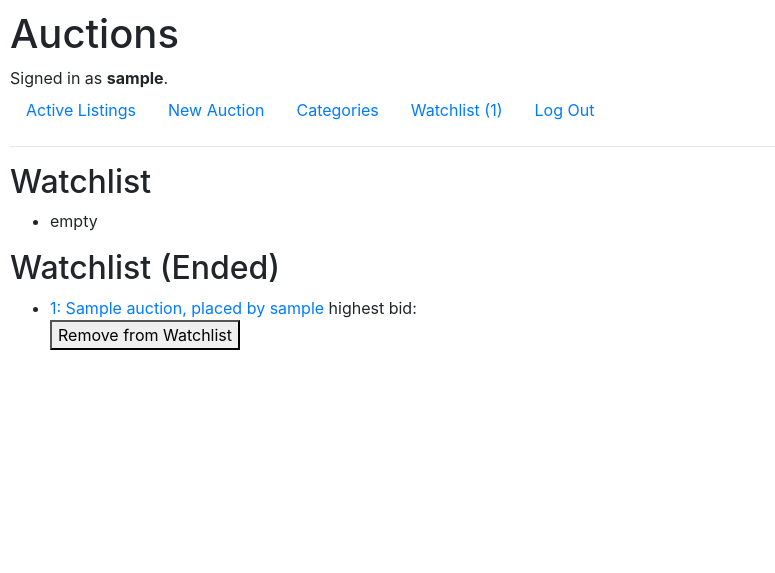
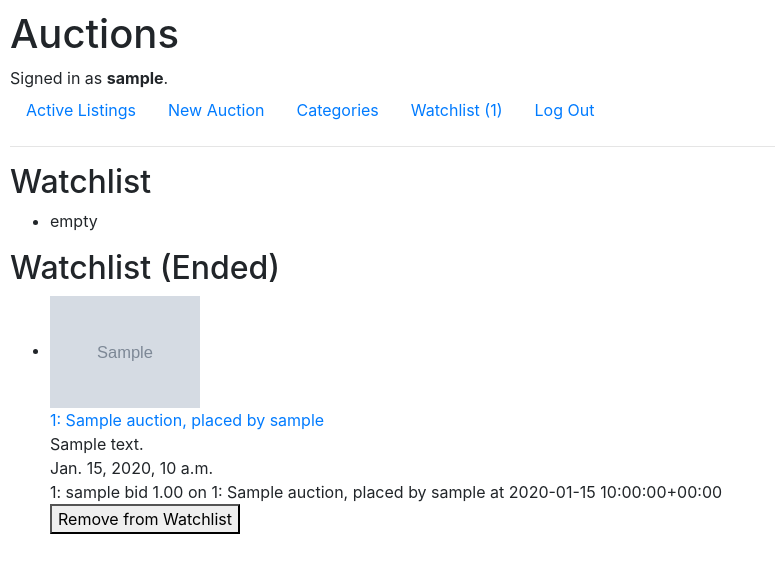
Before and after one commit to c-ehrlich/commerce, a Django app: page /watchlist in a window 1280 px wide. Shown: the top 573 px of the page, without its empty margins (0-775 px from the left). Run offline with Django 3.2, Linux system fonts and the light colour scheme; a user stored in the database is signed in; tables that the repository leaves empty hold one stand-in row (values such as "Sample post"); grey boxes marked "Sample" are stand-in pictures; some libraries are stand-ins or nearby versions.

Commit message:
fixed a bug where closed auctions were still showing up in the active auctions view

```diff
--- a/auctions/templates/auctions/auction.html
+++ b/auctions/templates/auctions/auction.html
@@ -41,6 +41,9 @@
     {% endif %}
 
     <!-- Bid form -->
+    {{ auction_status.is_owner }}
+    {{ auction.is_closed }}
+    {{ user.is_authenticated }}
     {% if not auction_status.is_owner and auction.is_closed == False and user.is_authenticated %}
         <form action="{% url 'place_bid' auction.id %}" method="POST">
             {% csrf_token %}
--- a/auctions/templates/auctions/watchlist.html
+++ b/auctions/templates/auctions/watchlist.html
@@ -5,7 +5,11 @@
 	<ul>
 		{% for auction in watchlist %}
 			<li>
-				<a href="{% url 'auction' auction.id %}">{{ auction }}</a> highest bid: {{ auction.highest_bid }}
+				<img src="{{ auction.image }}" alt="{{ auction }}" width=150><br>
+				<a href="{% url 'auction' auction.id %}">{{ auction }}</a><br>
+				{{ auction.description }}<br>
+				{{ auction.ending_time }}<br>
+				{{ auction.current_bid }}<br>
 				<form action="{% url 'toggle_watchlist' auction.id %}" method="POST">
 					{% csrf_token %}
 					<input type="hidden" name="next" value="{{ request.path }}">
@@ -20,7 +24,11 @@
 	<ul>
 		{% for auction in watchlist_ended %}
 		    <li>
-				<a href="{% url 'auction' auction.id %}">{{ auction }}</a> highest bid: {{ auction.highest_bid }}
+				<img src="{{ auction.image }}" alt="{{ auction }}" width=150><br>
+				<a href="{% url 'auction' auction.id %}">{{ auction }}</a><br>
+				{{ auction.description }}<br>
+				{{ auction.ending_time }}<br>
+				{{ auction.current_bid }}<br>
 				<form action="{% url 'toggle_watchlist' auction.id %}" method="POST">
 					{% csrf_token %}
 					<input type="hidden" name="next" value="{{ request.path }}">
--- a/auctions/utils.py
+++ b/auctions/utils.py
@@ -102,7 +102,7 @@
 # TODO MAKE SURE I'M NOT DOING INCORRECT TIMEZONE MATH HERE!
 # (using datetime in UTC, make sure the model also uses UTC)
 def has_ended(auction):
-    if auction.ending_time < datetime.now().astimezone(tz=None):
+    if auction.ending_time < datetime.now().astimezone(tz=None) or auction.is_closed:
         current_bid = get_current_bid(auction)
         if current_bid != None and auction.winner != None:
             auction.winner = current_bid.user
--- a/auctions/views.py
+++ b/auctions/views.py
@@ -158,6 +158,8 @@
 
     # add winning bid
     # TODO
+    for auction in auctions:
+        auction.current_bid = utils.get_current_bid(auction)
 
     return render(request, "auctions/index.html", {
         "auctions": auctions
@@ -264,12 +266,16 @@
 
         ended_list = []
         for item in watchlist:
-            item.highest_bid = utils.get_current_bid(item)
             if utils.has_ended(item):
                 ended_list.append(item.id)
         watchlist_ended = watchlist.filter(id__in=ended_list)
         watchlist = watchlist.exclude(id__in=ended_list)
 
+        for item in watchlist:
+            item.current_bid = utils.get_current_bid(item)
+        for item in watchlist_ended:
+            item.current_bid = utils.get_current_bid(item)
+
         return render(request, "auctions/watchlist.html", {
             "watchlist": watchlist,
             "watchlist_ended": watchlist_ended
```
Also changed, not shown: auctions/templates/auctions/index.html (+7 -1 lines).
